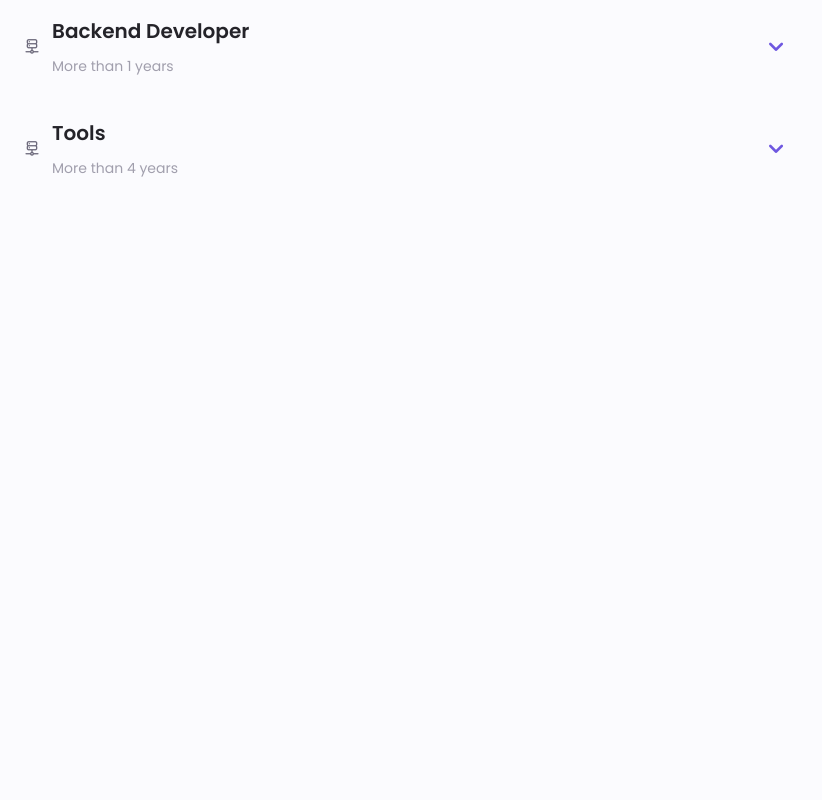
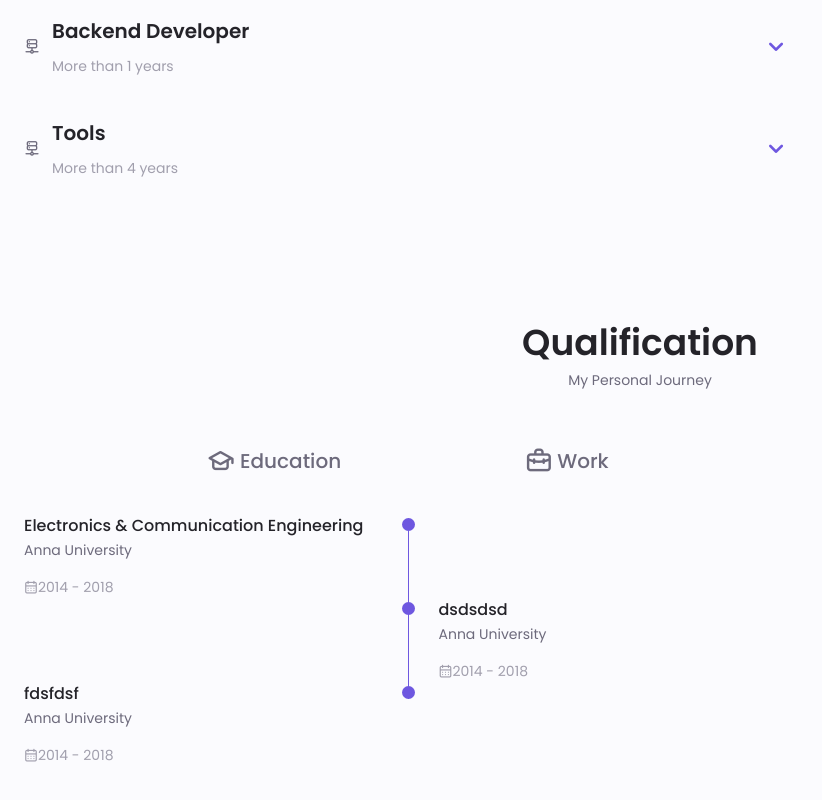
Before and after one commit to Kiran-KumarM/Angular_Portfolio, an Angular app: page / in a window 1280 px wide. Shown: the part 1665-2465 px from the top of the page, without its empty margins (0-822 px from the left). Before the commit the page ends 1949 px from the top, so only its background shows below. Built offline with nearby package versions, Linux system fonts and the light colour scheme.

Commit message:
added qualification section

```diff
--- a/src/app/app.component.css
+++ b/src/app/app.component.css
@@ -255,3 +255,61 @@
 .skills__open .skills__arrow {
   transform: rotate(-180deg);
 }
+
+/*================= QUALIFICATION =====================*/
+
+.qualification__tabs {
+  display: flex;
+  justify-content: space-evenly;
+  margin-bottom: var(--mb-2);
+}
+.qualification__button {
+  font-size: var(--h3-font-size);
+  font-weight: var(--font-medium);
+  cursor: pointer;
+}
+.qualification__button:hover {
+  color: var(--first-color);
+}
+.qualification__icon {
+  font-size: 1.8rem;
+  margin-right: var(--mb-0-25);
+}
+.qualification__data {
+  display: grid;
+  grid-template-columns: 1fr max-content 1fr;
+  column-gap: 1.5rem;
+}
+.qualification__title {
+  font-size: var(--normal-font-size);
+  font-weight: var(--font-medium);
+}
+.qualification__subtitle {
+  display: inline-block;
+  font-size: var(--small-font-size);
+  margin-bottom: var(--mb-1);
+}
+.qualification__calendar {
+  font-size: var(--small-font-size);
+  color: var(--text-color-light);
+}
+.qualification__rounder {
+  display: inline-block;
+  width: 13px;
+  height: 13px;
+  background-color: var(--first-color);
+  border-radius: 50%;
+}
+.qualification__line {
+  display: block;
+  width: 1px;
+  height: 100%;
+  background-color: var(--first-color);
+  transform: translate(6px, -7px);
+}
+.qualification__content {
+  display: none;
+}
+.qualification__content.qualification__active {
+  display: block;
+}
--- a/src/app/app.component.html
+++ b/src/app/app.component.html
@@ -294,4 +294,132 @@
       </div>
     </div>
   </section>
+  <!--================= QUALIFICATION =====================-->
+  <section class="qualification section">
+    <h2 class="section__title">Qualification</h2>
+    <span class="section__subtitle">My Personal Journey</span>
+    <div class="qualification__container container">
+      <div class="qualification__tabs">
+        <div
+          class="qualification__button button--flex"
+          (click)="setQulificationIndex(1)"
+        >
+          <i class="uil uil-graduation-cap qualification__icon"></i>Education
+        </div>
+        <div
+          class="qualification__button button--flex"
+          (click)="setQulificationIndex(2)"
+        >
+          <i class="uil uil-briefcase-alt qualification__icon"></i>Work
+        </div>
+      </div>
+
+      <div class="qualification__sections">
+        <!--================= QUALIFICATION CONTENT  =====================-->
+
+        <div
+          class="qualification__content"
+          [ngClass]="qulifiactionIndex == 1 ? 'qualification__active' : ''"
+          id="education"
+        >
+          <!--================= QUALIFICATION 1 =====================-->
+          <div class="qualification__data">
+            <div>
+              <h3 class="qualification__title">
+                Electronics & Communication Engineering
+              </h3>
+              <span class="qualification__subtitle">Anna University</span>
+              <div class="qualification__calendar">
+                <i class="uil uil-calendar-alt"></i>2014 - 2018
+              </div>
+            </div>
+            <div>
+              <span class="qualification__rounder"></span>
+              <span class="qualification__line"></span>
+            </div>
+          </div>
+          <!--================= QUALIFICATION 2 =====================-->
+          <div class="qualification__data">
+            <div></div>
+            <div>
+              <span class="qualification__rounder"></span>
+              <span class="qualification__line"></span>
+            </div>
+            <div>
+              <h3 class="qualification__title">dsdsdsd</h3>
+              <span class="qualification__subtitle">Anna University</span>
+              <div class="qualification__calendar">
+                <i class="uil uil-calendar-alt"></i>2014 - 2018
+              </div>
+            </div>
+          </div>
+          <!--================= QUALIFICATION 3 =====================-->
+          <div class="qualification__data">
+            <div>
+              <h3 class="qualification__title">fdsfdsf</h3>
+              <span class="qualification__subtitle">Anna University</span>
+              <div class="qualification__calendar">
+                <i class="uil uil-calendar-alt"></i>2014 - 2018
+              </div>
+            </div>
+            <div>
+              <span class="qualification__rounder"></span>
+              <!-- <span class="qualification__line"></span> -->
+            </div>
+          </div>
+        </div>
+        <!--================= QUALIFICATION CONTENT 2 =====================-->
+
+        <div
+          class="qualification__content"
+          [ngClass]="qulifiactionIndex == 2 ? 'qualification__active' : ''"
+        >
+          <!--================= QUALIFICATION 1 =====================-->
+          <div class="qualification__data">
+            <div>
+              <h3 class="qualification__title">Accenture</h3>
+              <span class="qualification__subtitle">Anna University</span>
+              <div class="qualification__calendar">
+                <i class="uil uil-calendar-alt"></i>2014 - 2018
+              </div>
+            </div>
+            <div>
+              <span class="qualification__rounder"></span>
+              <span class="qualification__line"></span>
+            </div>
+          </div>
+          <!--================= QUALIFICATION 2 =====================-->
+          <div class="qualification__data">
+            <div></div>
+            <div>
+              <span class="qualification__rounder"></span>
+              <span class="qualification__line"></span>
+            </div>
+            <div>
+              <h3 class="qualification__title">dsdsdsd</h3>
+              <span class="qualification__subtitle">Anna University</span>
+              <div class="qualification__calendar">
+                <i class="uil uil-calendar-alt"></i>2014 - 2018
+              </div>
+            </div>
+          </div>
+          <!--================= QUALIFICATION 3 =====================-->
+          <div class="qualification__data">
+            <div></div>
+            <div>
+              <span class="qualification__rounder"></span>
+              <span class="qualification__line"></span>
+            </div>
+            <div>
+              <h3 class="qualification__title">fdsfdsf</h3>
+              <span class="qualification__subtitle">Anna University</span>
+              <div class="qualification__calendar">
+                <i class="uil uil-calendar-alt"></i>2014 - 2018
+              </div>
+            </div>
+          </div>
+        </div>
+      </div>
+    </div>
+  </section>
 </main>
--- a/src/app/app.component.ts
+++ b/src/app/app.component.ts
@@ -9,6 +9,7 @@ export class AppComponent {
   title = 'portfolio';
   isToggel: boolean = false;
   skill_index: number = 1;
+  qulifiactionIndex: number = 1;
 
   navToggle() {
     this.isToggel = !this.isToggel;
@@ -16,4 +17,7 @@ export class AppComponent {
   onSkillClick(index: number) {
     this.skill_index = index;
   }
+  setQulificationIndex(index: number) {
+    this.qulifiactionIndex = index;
+  }
 }
```
